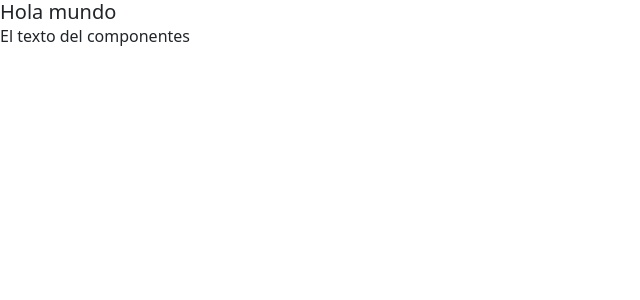
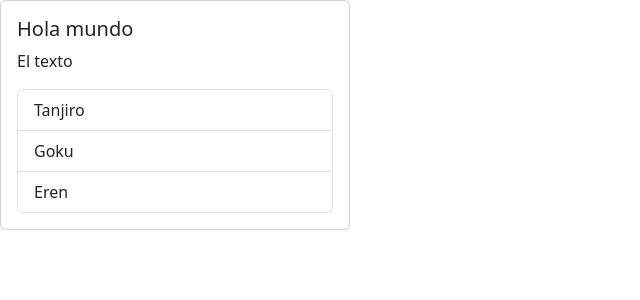
Before and after one commit to Deflinger/react-app, a React (Vite) app: page / in a window 1280 px wide. Shown: the top 300 px of the page, without its empty margins (0-640 px from the left). Built offline with nearby package versions, Linux system fonts and the light colour scheme.

Commit message:
uso del comando Children y creacion de lista

```diff
--- a/src/App.tsx
+++ b/src/App.tsx
@@ -1,7 +1,15 @@
-import {CardBody} from "./components/Card";
+import Card ,{CardBody} from "./components/Card";
+import List from "./components/List";
 
 function App() {
- return <CardBody title = {"Hola mundo"} text={"El texto del componentes"}/>
+    const list=
+    ["Tanjiro",
+    "Goku",
+    "Eren"];
+ return <Card>
+            <CardBody title="Hola mundo" text="El texto"/>
+            <List data={list}/>
+        </Card>;
 }
 
 export default App;
--- a/src/components/Card.tsx
+++ b/src/components/Card.tsx
@@ -1,15 +1,16 @@
+import { ReactNode } from "react";
 
 interface Cardprops {
-    body: string
+    children: ReactNode
 }
 function Card(props : Cardprops) {
-    const {body} = props;
+    const {children} = props;
     return (
     <div className="card" style={{
         width : "350px",}}
     >
         <div className="card-body">
-            {body}
+            {children}
         </div>
     </div>
   );
--- /dev/null
+++ b/src/components/List.tsx
@@ -0,0 +1,17 @@
+type Props = {
+    data:string[];
+};
+
+function List({data}: Props) {
+  return (
+    <ul className="list-group">
+        {data.map(elemento =>
+            (<li key={elemento} className="list-group-item">{elemento}</li>
+
+            ))
+        }
+    </ul>
+  );
+}
+
+export default List
```
